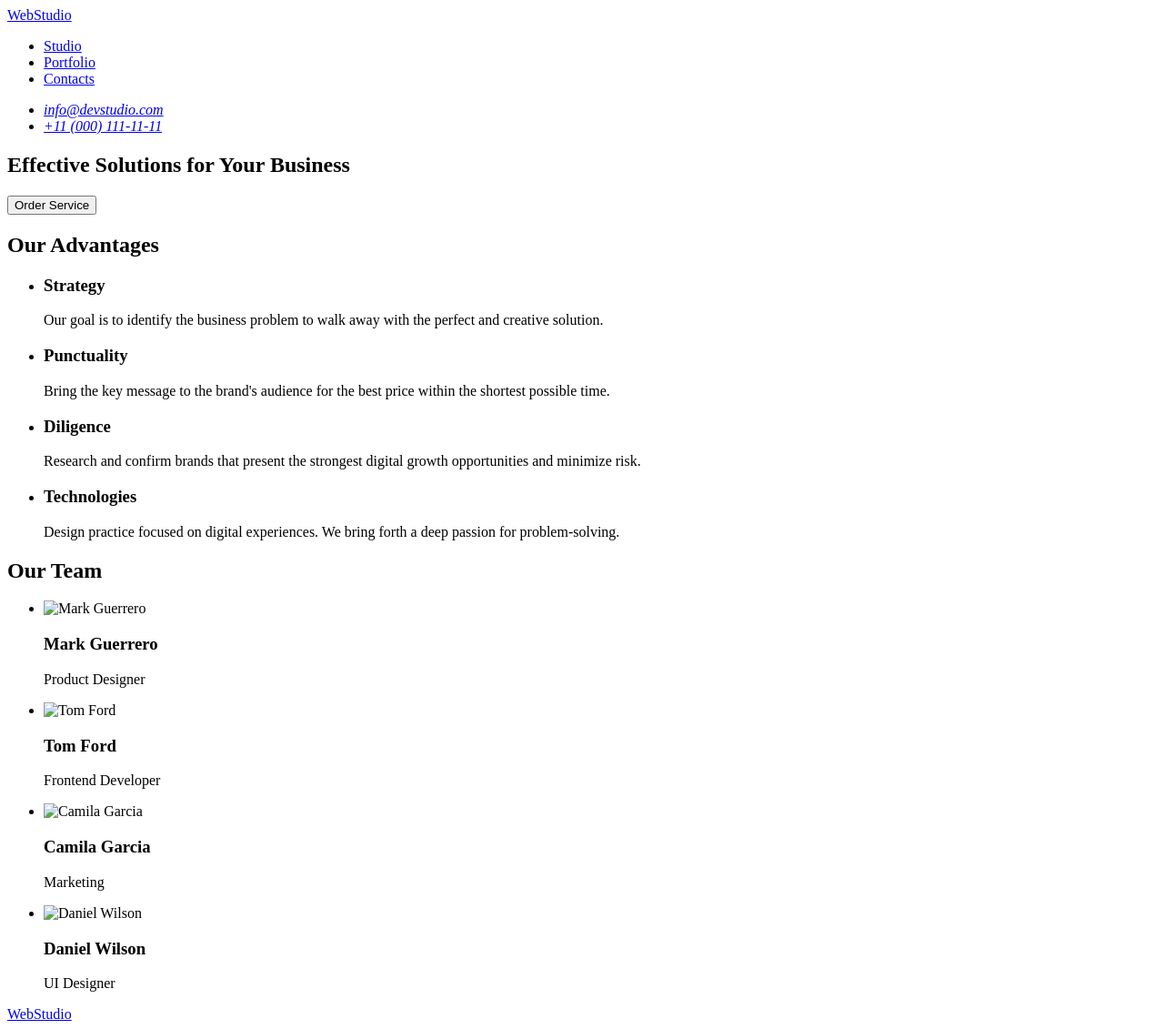
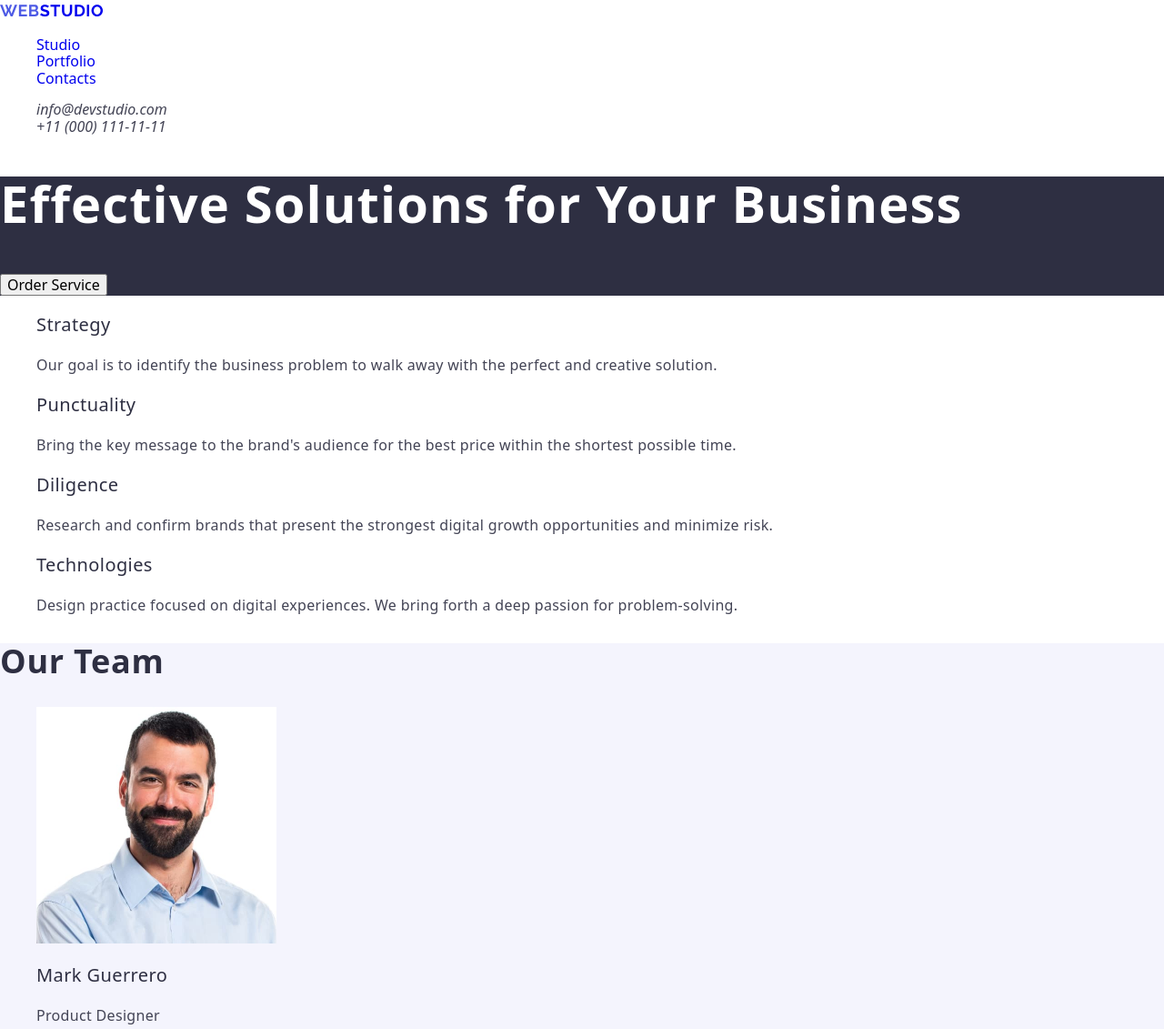
Before and after one commit to Dxin00/goit-markup-hw-02, a plain HTML site: page index.html in a window 1280 px wide. Shown: the top 1131 px of the page at 91% size. Drawn offline with nearby package versions, Linux system fonts and the light colour scheme.

Commit message:
commit 1

```diff
--- /dev/null
+++ b/css/styles.css
@@ -0,0 +1,182 @@
+:root {
+    --iris: #4d5ae5;
+    --ocean: #404bbf;
+    --navy-blue: #2e2f42;
+    --green: #31d0aa;
+    --slate: #434455;
+    --light-slate: #8e8f99;
+    --cornflower: #e7e9fc;
+    --cloud: #f4f4fd;
+    --navy-blue-modal: rgba(46, 47, 66, 0.4);
+    --grey: rgba(46, 47, 66, 0.7);
+    --white: #fff;
+    --dairy: #fcfcfc;
+
+}
+
+
+body {
+    font-family: 'Roboto', sans-serif;
+    color: var(--slate);
+
+}
+
+ul {
+    list-style: none;
+
+}
+.title {
+    font-size: 36px;
+    line-height: 1.11;
+    letter-spacing: 0.02em;
+    text-transform: capitalize;
+    color: var(--navy-blue)
+}
+.subtitle {
+    font-weight: 500;
+    font-size: 20px;
+    line-height: 1.2;
+    letter-spacing: 0.02em;
+    color: var(--navy-blue)
+
+}
+
+.text {
+    font-weight: 400;
+    font-size: 16px;
+    line-height: 1.5;
+    letter-spacing: 0.02em;
+
+}
+
+.decor {
+    text-decoration: none;
+}
+
+.visually-hidden {
+    position: absolute;
+    width: 1px;
+    height: 1px;
+    margin: -1px;
+    border: 0;
+    padding: 0;
+
+    white-space: nowrap;
+    clip-path: inset(100%);
+    clip: rect(0 0 0 0);
+    overflow: hidden;
+}
+
+
+.header {}
+
+.header-link:hover,
+.header-link:focus,
+.address-link:hover,
+.address-link:focus,
+.phone-link:hover,
+.phone-link:focus {
+    color: var(--iris);
+}
+
+.header-nav {}
+
+.nav {}
+
+.logo {
+    font-family: 'Raleway', sans-serif;
+    text-transform: uppercase;
+    font-weight: 800;
+    font-size: 18px;
+    line-height: 1.33;
+    letter-spacing: 0.03em;
+}
+
+.logo-text {
+    color: var(--iris);
+}
+
+.logo-dark {}
+
+.address a {
+
+    color: var(--slate)
+
+}
+
+.hero {
+    background: #2e2f42;
+}
+
+.hero-title {
+    font-size: 56px;
+    line-height: 1.07;
+    letter-spacing: 0.02em;
+    color: #fff;
+
+}
+
+.hero-btn {
+    cursor: pointer;
+    transition: background-color 0.3s ease;
+}
+
+.hero-btn:hover,
+.hero-btn:focus {
+    background-color: var(--ocean);
+    cursor: pointer;
+}
+
+
+.main {
+
+}
+
+
+.features {}
+
+.features-title {}
+
+.features-item {}
+
+.features-subtitle {}
+
+.features-text {}
+
+
+
+
+.team {
+    background: #f4f4fd;
+}
+
+.team-title {}
+
+.team-item {}
+
+.team-subtitle {}
+
+.team-text {}
+
+
+
+.portfolio {}
+
+.portfolio-title {}
+
+.portfolio-item {}
+
+.portfolio-subtitle {}
+
+.portfolio-text {}
+
+
+
+.footer {
+    color: #fff;
+    background: #2e2f42;
+}
+
+.logo-light {
+    color: #fff;
+}
--- a/index.html
+++ b/index.html
@@ -4,82 +4,125 @@
     <meta charset="UTF-8">
     <meta name="viewport" content="width=device-width, initial-scale=1.0">
     <title>WebStudio</title>
+    <link rel="stylesheet" href="./css/styles.css">
+    <link rel="stylesheet" href="https://cdnjs.cloudflare.com/ajax/libs/modern-normalize/1.1.0/modern-normalize.min.css">
+    <link href="https://fonts.googleapis.com/css2?family=Raleway:wght@700&family=Roboto:wght@400;500;700&display=swap" rel="stylesheet">
+    <link rel="preconnect" href="https://fonts.googleapis.com">
+    <link rel="preconnect" href="https://fonts.gstatic.com" crossorigin>
 </head>
 <body>
-    <header>
-        <nav>
-            <a href="./index.html">WebStudio</a>
+    <header class="header">
+        <nav class="header-nav nav">
+            <a href="./index.html" class="logo logo-dark decor">
+                <span class="logo-text">Web</span>Studio</a>
             <ul>
-                <li><a href="#">Studio</a></li>
-                <li><a href="#">Portfolio</a></li>
-                <li><a href="#">Contacts</a></li>
+                <li><a href="#" class="header-link decor">Studio</a></li>
+                <li><a href="#" class="header-link decor">Portfolio</a></li>
+                <li><a href="#" class="header-link decor">Contacts</a></li>
             </ul>
         </nav>
-        <address>
+        <address class="address">
             <ul>
-                <li><a href="mailto:info@devstudio.com">info@devstudio.com</a></li>
-                <li><a href="tel:+110001111111">+11 (000) 111-11-11</a></li>
+                <li><a href="mailto:info@devstudio.com" class="address-link decor">info@devstudio.com</a></li>
+                <li><a href="tel:+110001111111" class="phone-link decor">+11 (000) 111-11-11</a></li>
             </ul>
         </address>
     </header>
 
-    <main>
+    <main class="main">
         <section class="hero">
-            <h1>Effective Solutions for Your Business</h1>
-            <button type="button">Order Service</button>
+            <h1 class="hero-title">Effective Solutions for Your Business</h1>
+            <button class="hero-btn" type="button">Order Service</button>
         </section>
 
         <section class="features">
-            <h2>Our Advantages</h2>
+            <h2 class="features-title visually-hidden">Our Advantages</h2>
             <ul>
-                <li>
-                    <h3>Strategy</h3>
-                    <p>Our goal is to identify the business problem to walk away with the perfect and creative solution.</p>
+                <li class="features-item">
+                    <h3 class="features-subtitle subtitle">Strategy</h3>
+                    <p class="features-text text">Our goal is to identify the business problem to walk away with the perfect and creative solution.</p>
                 </li>
-                <li>
-                    <h3>Punctuality</h3>
-                    <p>Bring the key message to the brand's audience for the best price within the shortest possible time.</p>
+                <li class="features-item">
+                    <h3 class="features-subtitle subtitle">Punctuality</h3>
+                    <p class="features-text text">Bring the key message to the brand's audience for the best price within the shortest possible time.</p>
                 </li>
-                <li>
-                    <h3>Diligence</h3>
-                    <p>Research and confirm brands that present the strongest digital growth opportunities and minimize risk.</p>
+                <li class="features-item">
+                    <h3 class="features-subtitle subtitle">Diligence</h3>
+                    <p class="features-text text">Research and confirm brands that present the strongest digital growth opportunities and minimize risk.</p>
                 </li>
-                <li>
-                    <h3>Technologies</h3>
-                    <p>Design practice focused on digital experiences. We bring forth a deep passion for problem-solving.</p>
+                <li class="features-item">
+                    <h3 class="features-subtitle subtitle">Technologies</h3>
+                    <p class="features-text text">Design practice focused on digital experiences. We bring forth a deep passion for problem-solving.</p>
                 </li>
             </ul>
         </section>
 
         <section class="team">
-            <h2>Our Team</h2>
+            <h2 class="team-title title">Our Team</h2>
             <ul>
-                <li>
-                    <img src="./images/markguerrero.jpg" alt="Mark Guerrero" width="264">
-                    <h3>Mark Guerrero</h3>
-                    <p>Product Designer</p>
+                <li class="team-item">
+                    <img src="./images/team/markguerrero.jpg" alt="Mark Guerrero" width="264" height="260">
+                    <h3 class="team-subtitle subtitle">Mark Guerrero</h3>
+                    <p class="team-text text">Product Designer</p>
                 </li>
-                <li>
-                    <img src="./images/tomford.jpg" alt="Tom Ford" width="264">
-                    <h3>Tom Ford</h3>
-                    <p>Frontend Developer</p>
+                <li class="team-item">
+                    <img src="./images/team/tomford.jpg" alt="Tom Ford" width="264" height="260">
+                    <h3 class="team-subtitle subtitle">Tom Ford</h3>
+                    <p class="team-text text">Frontend Developer</p>
                 </li>
-                <li>
-                    <img src="./images/camilagarcia.jpg" alt="Camila Garcia" width="264">
-                    <h3>Camila Garcia</h3>
-                    <p>Marketing</p>
+                <li class="team-item">
+                    <img src="./images/team/camilagarcia.jpg" alt="Camila Garcia" width="264" height="260">
+                    <h3 class="team-subtitle subtitle">Camila Garcia</h3>
+                    <p class="team-text text">Marketing</p>
                 </li>
-                <li>
-                    <img src="./images/danielwilson.jpg" alt="Daniel Wilson" width="264">
-                    <h3>Daniel Wilson</h3>
-                    <p>UI Designer</p>
+                <li class="team-item">
+                    <img src="./images/team/danielwilson.jpg" alt="Daniel Wilson" width="264" height="260">
+                    <h3 class="team-subtitle subtitle">Daniel Wilson</h3>
+                    <p class="team-text text">UI Designer</p>
+                </li>
+            </ul>
+        </section>
+
+        <section class="portfolio">
+            <h2 class="portfolio-title title">Our Portfolio</h2>
+            <ul>
+                <li class="portfolio-item">
+                    <img src="images/portfolio/bankingapp.jpg" alt="Banking App" width="360" height="300">
+                    <h3 class="portfolio-subtitle subtitle">Banking App</h3>
+                    <p class="portfolio-text text">App</p>
+                </li>
+                <li class="portfolio-item">
+                    <img src="images/portfolio/cashlesspayment.jpg" alt="Cashless Payment" width="360" height="300">
+                    <h3 class="portfolio-subtitle subtitle">Cashless Payment</h3>
+                    <p class="portfolio-text text">Marketing</p>
+                </li>
+                <li class="portfolio-item">
+                    <img src="images/portfolio/meditationapp.jpg" alt="Meditation App" width="360" height="300">
+                    <h3 class="portfolio-subtitle subtitle">Meditation App</h3>
+                    <p class="portfolio-text text">App</p>
+                </li>
+                <li class="portfolio-item">
+                    <img src="images/portfolio/taxiservice.jpg" alt="Taxi Service" width="360" height="300">
+                    <h3 class="portfolio-subtitle subtitle">Taxi Service</h3>
+                    <p class="portfolio-text text">Marketing</p>
+                </li>
+                <li class="portfolio-item">
+                    <img src="images/portfolio/screenillustrations.jpg" alt="Screen Illustrations" width="360" height="300">
+                    <h3 class="portfolio-subtitle subtitle">Screen Illustrations</h3>
+                    <p class="portfolio-text text">Design</p>
+                </li>
+                <li class="portfolio-item">
+                     <img src="images/portfolio/onlinecourses.jpg" alt="Online Courses" width="360" height="300">
+                    <h3 class="portfolio-subtitle subtitle">Online Courses</h3>
+                    <p class="portfolio-text text">Marketing</p>
                 </li>
             </ul>
         </section>
     </main>
 
-    <footer>
-        <a href="./index.html">WebStudio</a>
+    <footer class="footer">
+        <a href="./index.html" class="logo logo-light decor">
+            <span class="logo-text">Web</span>Studio</a>
         <p>Increase the flow of customers and sales for your business with digital marketing & growth solutions.</p>
     </footer>
 </body>
```
Also changed, not shown: images/portfolio/bankingapp.jpg (added), images/portfolio/cashlesspayment.jpg (added), images/portfolio/meditationapp.jpg (added), images/portfolio/onlinecourses.jpg (added), images/portfolio/screenillustrations.jpg (added), images/portfolio/taxiservice.jpg (added), images/team/camilagarcia.jpg (added), images/team/danielwilson.jpg (added), images/team/markguerrero.jpg (added), images/team/tomford.jpg (added).
